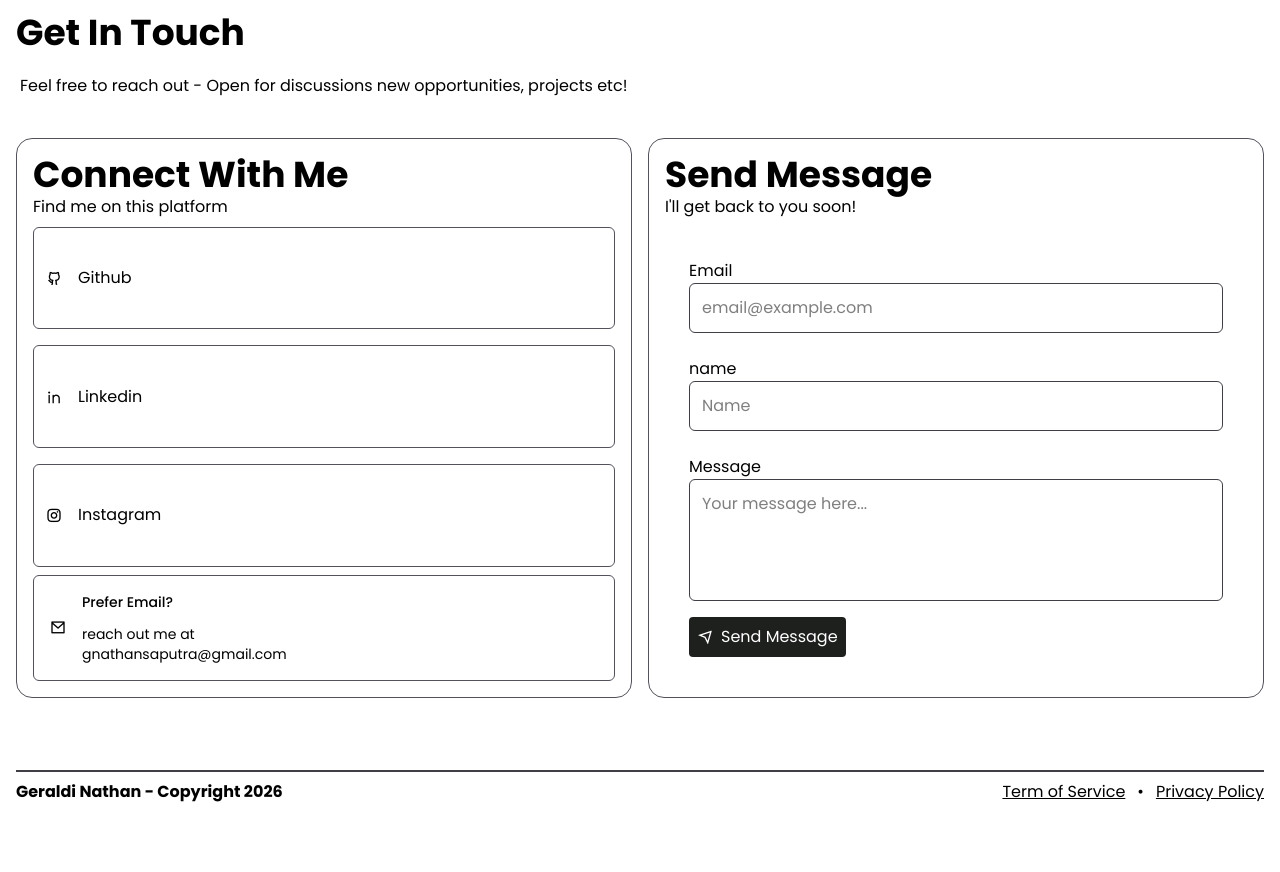
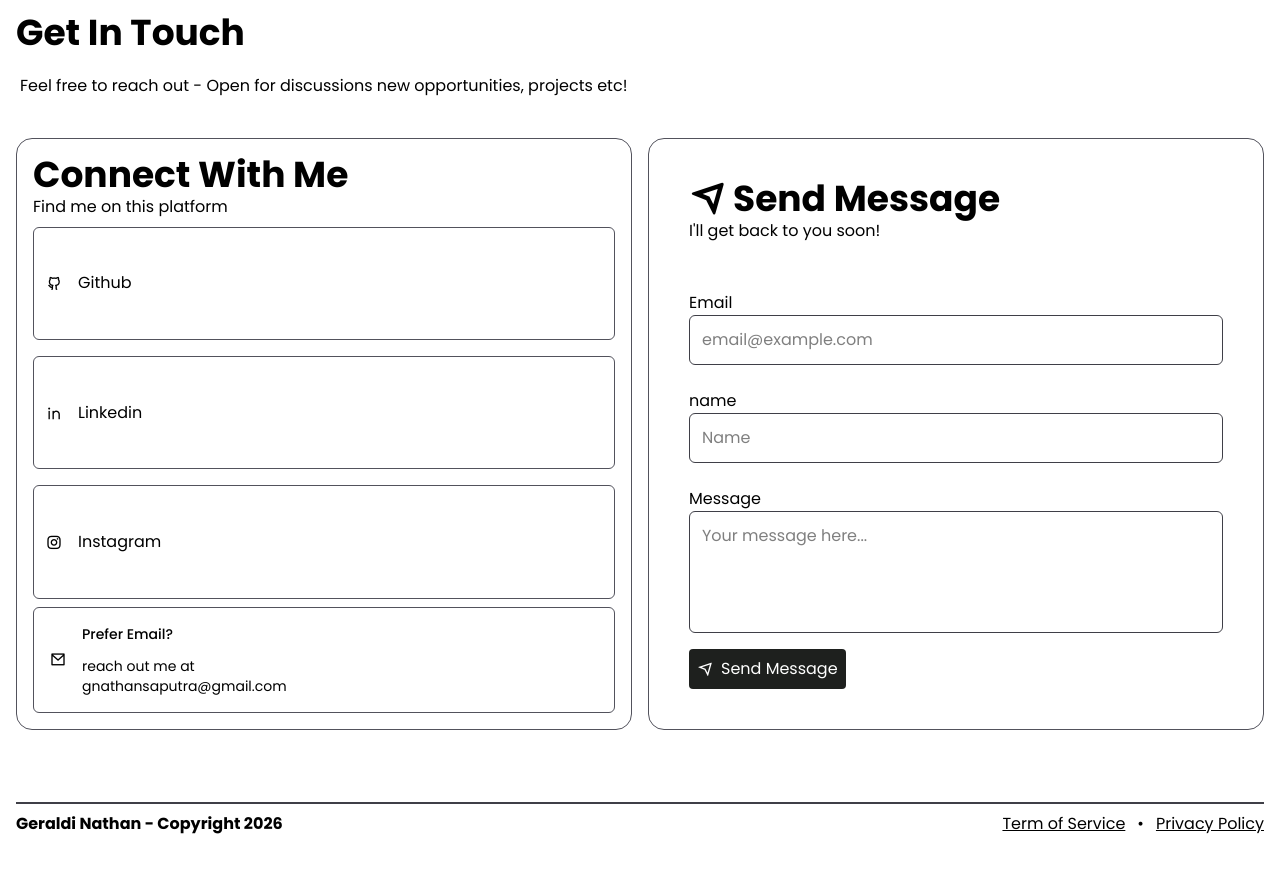
Before and after one commit to GeraldiNathan/PortofolioV1, a React (Vite) app: page / in a window 1280 px wide. Shown: the part 2900-3772 px from the top of the page. Before the commit the page ends 3740 px from the top, so only its background shows below. Built offline with nearby package versions, Linux system fonts and the light colour scheme.

Commit message:
fix(Contact): add new icon and fix style in form and header

```diff
--- a/src/App.jsx
+++ b/src/App.jsx
@@ -228,9 +228,12 @@ function App() {
             {/* Contact Info */}
 
             {/* Message Form */}
-            <div className="flex flex-col h-auto gap-4 p-4 border border-zinc-600 rounded-2xl">
-              <div className="text-black dark:text-white">
-                <div className="text-4xl font-bold">Send Message</div>
+            <div className="flex flex-col h-auto p-4 border border-zinc-600 rounded-2xl">
+              <div className="text-black dark:text-white p-6">
+                <div className="text-4xl font-bold gap-2 flex items-center">
+                  <i className="ri-send-plane-line"></i>
+                  Send Message
+                </div>
                 <div>I'll get back to you soon!</div>
               </div>
 
```
